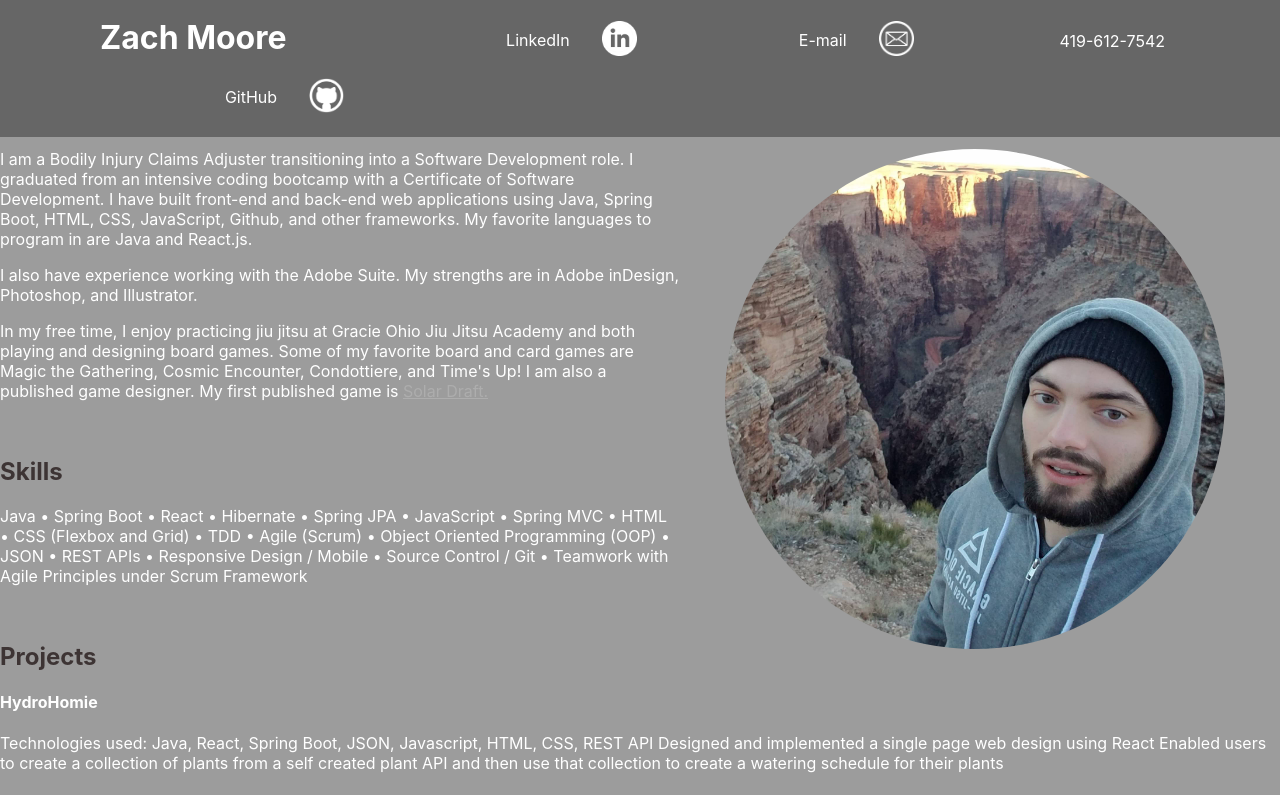
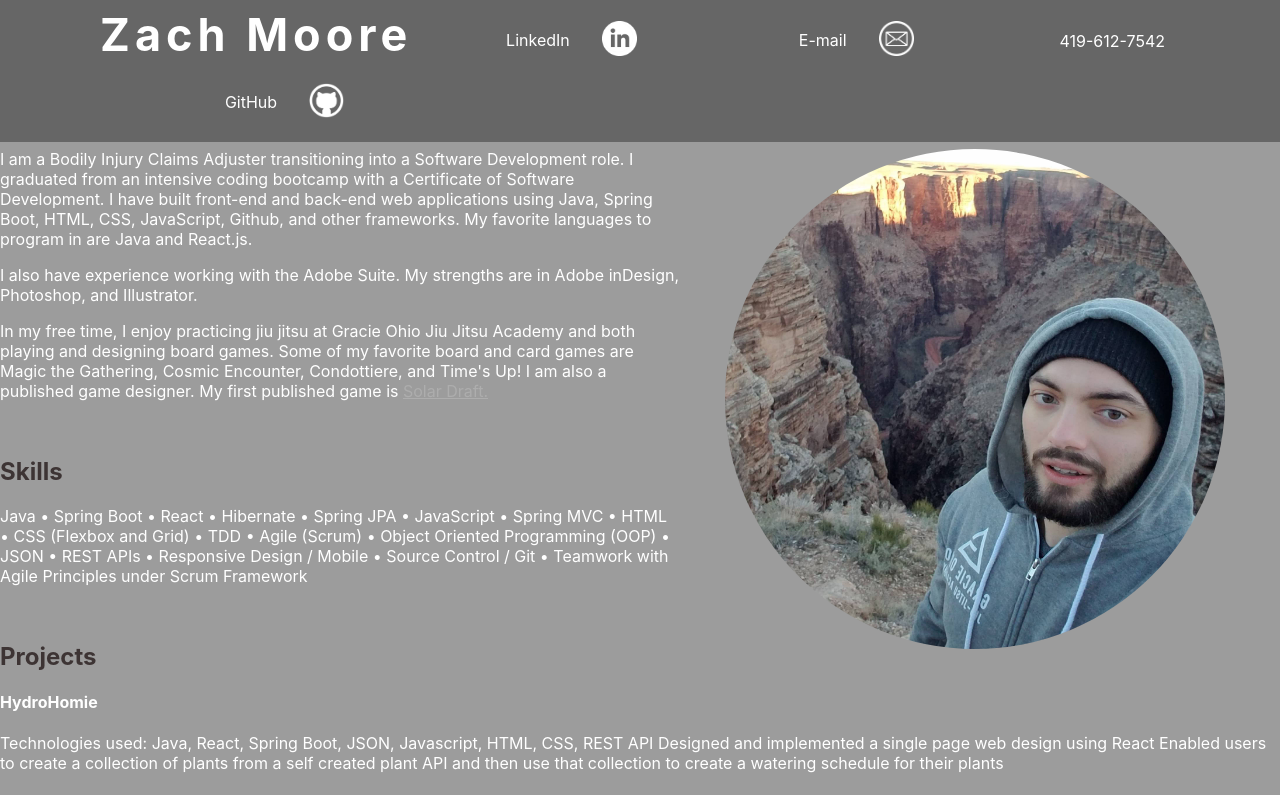
Before and after one commit to zachmoore223/portfolioSite, a React (Create React App) app: page / in a window 1280 px wide. Shown: the top 795 px of the page. Built offline with nearby package versions, Linux system fonts and the light colour scheme.

Commit message:
more styling

```diff
--- a/src/App.css
+++ b/src/App.css
@@ -87,9 +87,10 @@ p {
 .name{
   color: white;
   margin-left: 100px;
-  margin-top: 18px;
+  margin-top: 7px;
   margin-bottom: 0px;
-  font-size: xx-large;
+  font-size: 45px;
+  letter-spacing: 5px;
 }
 
 /* unvisited link */
```
